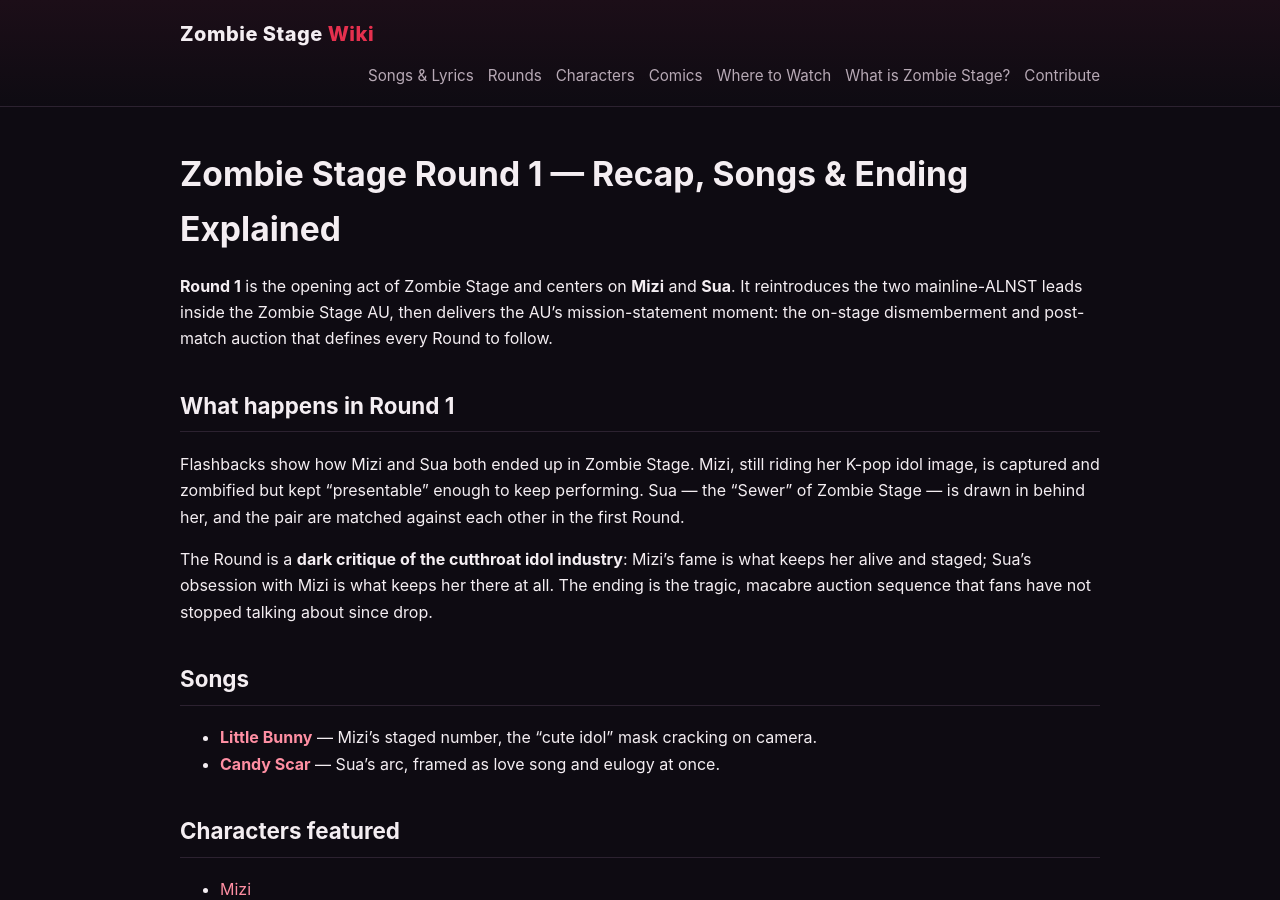
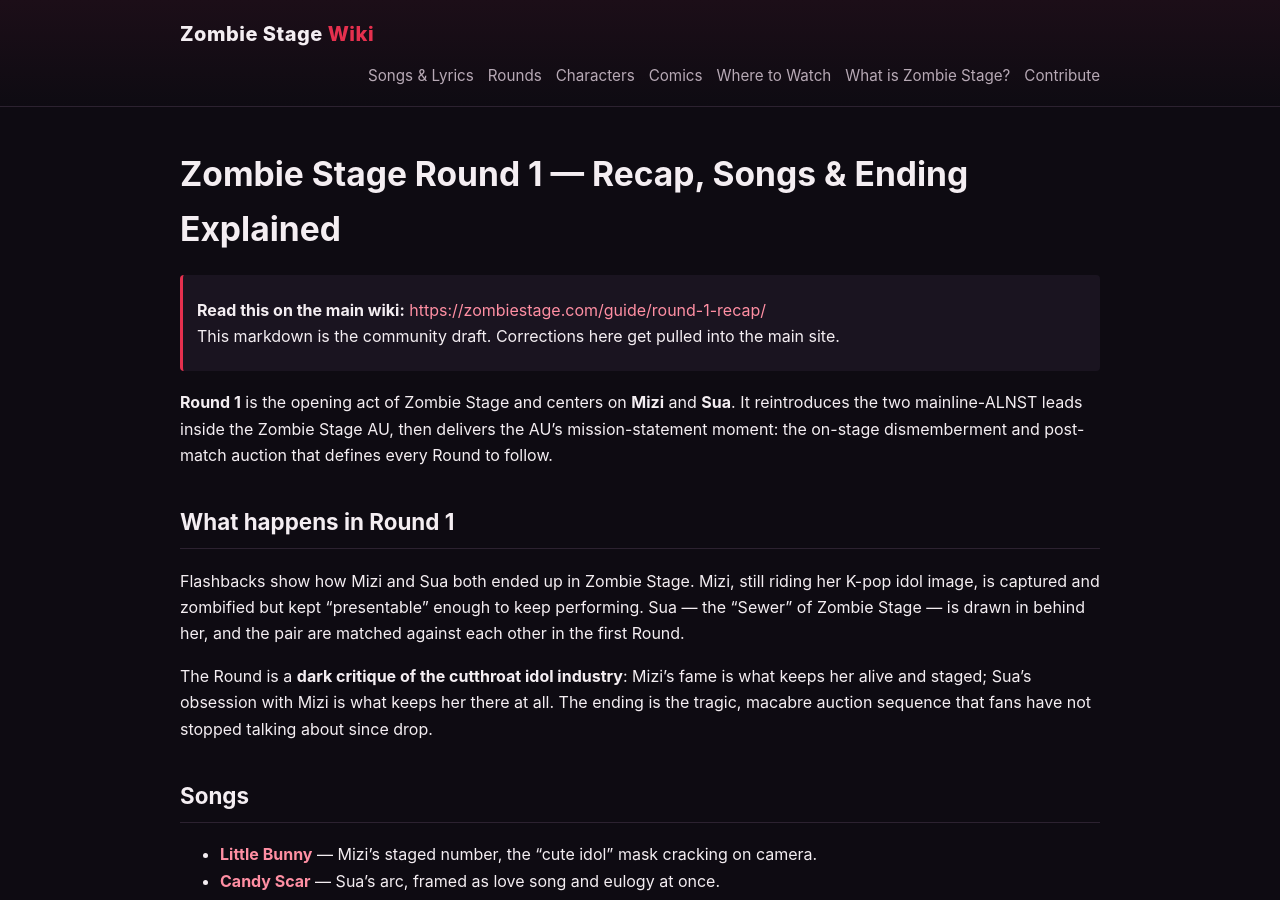
Before and after one commit to zombiestageweb/Wiki, a Jekyll site: the page built from _rounds/round-1.md, in a window 1280 px wide and 900 px high. Built offline with Jekyll 4.4.1, drawn with Linux system fonts in a browser that asks for light colours.

Commit message:
docs(_rounds/round-1.md): add canonical link to main site

```diff
--- a/_rounds/round-1.md
+++ b/_rounds/round-1.md
@@ -6,6 +6,9 @@ number: 1
 summary: "Mizi vs Sua. Songs: Little Bunny, Candy Scar. The auction-scene finale."
 updated: 2026-06-30
 ---
+
+> **Read this on the main wiki:** [https://zombiestage.com/guide/round-1-recap/](https://zombiestage.com/guide/round-1-recap/)
+> This markdown is the community draft. Corrections here get pulled into the main site.
 
 **Round 1** is the opening act of Zombie Stage and centers on **Mizi** and **Sua**. It reintroduces
 the two mainline-ALNST leads inside the Zombie Stage AU, then delivers the AU's mission-statement
```
